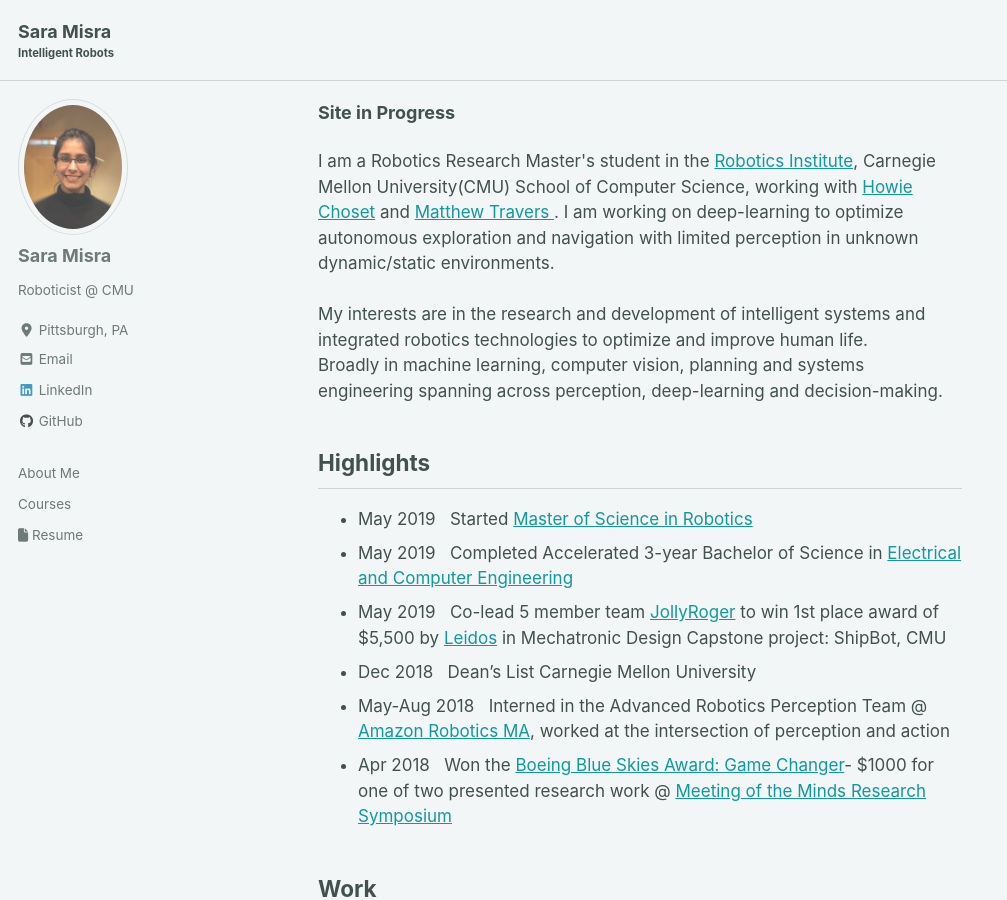
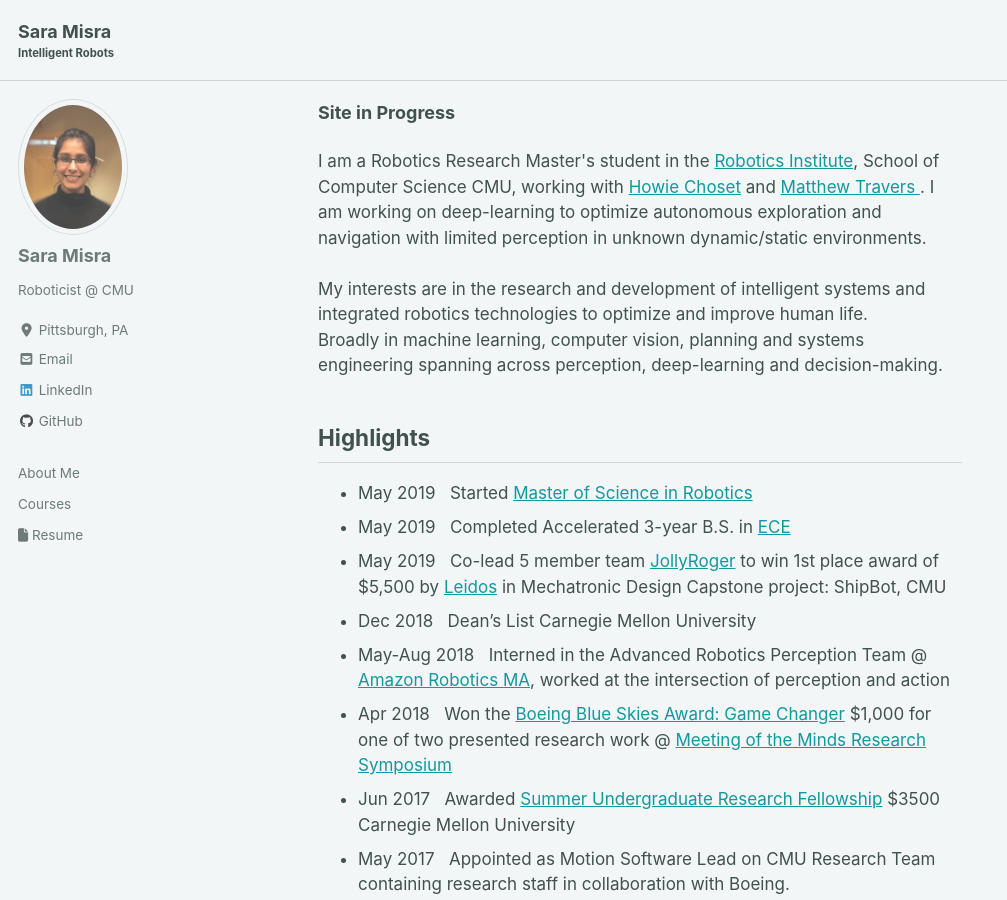
Before and after one commit to saram1sra/saram1sra.github.io, a Jekyll site: the page built from index.html, in a window 1280 px wide and 900 px high. Shown: the whole window, without its empty margins (0-1007 px from the left). Built offline with Jekyll 4.4.1, drawn with Linux system fonts in a browser that asks for light colours; cached includes are drawn as plain includes; nearby versions of some CDN libraries; the list of posts is cut into pages by our own code; some of the changed text lies outside the part shown.

Commit message:
more highlights

```diff
--- a/index.html
+++ b/index.html
@@ -18,11 +18,15 @@
 <h2> Highlights </h2>
 <ul>
     <li style="font-size:17px">May 2019 &nbsp Started <a href="https://www.ri.cmu.edu/education/academic-programs/master-of-science-robotics/">Master of Science in Robotics</a></li>
-    <li style="font-size:17px">May 2019 &nbsp Completed Accelerated 3-year Bachelor of Science in <a href="https://www.ece.cmu.edu/">Electrical and Computer Engineering</a></li>
+    <li style="font-size:17px">May 2019 &nbsp Completed Accelerated 3-year B.S. in <a href="https://www.ece.cmu.edu/">ECE</a></li>
     <li style="font-size:17px">May 2019 &nbsp Co-lead 5 member team <a href="https://sites.google.com/view/cmu-jollyroger/home">JollyRoger</a> to win 1st place award of $5,500 by <a href="https://www.leidos.com/">Leidos</a> in Mechatronic Design Capstone project: ShipBot, CMU</li>
     <li style="font-size:17px">Dec 2018 &nbsp Dean’s List Carnegie Mellon University</li>
     <li style="font-size:17px">May-Aug 2018 &nbsp Interned in the Advanced Robotics Perception Team @ <a href="https://www.amazonrobotics.com/#/">Amazon Robotics MA</a>, worked at the intersection of perception and action</li>
-    <li style="font-size:17px">Apr 2018 &nbsp Won the <a href="https://www.cmu.edu/uro/MoM/2018-award-winners.html">Boeing Blue Skies Award: Game Changer</a>- $1000 for one of two presented research work @ <a href="https://www.cmu.edu/uro/MoM/">Meeting of the Minds Research Symposium</a> </li>
+    <li style="font-size:17px">Apr 2018 &nbsp Won the <a href="https://www.cmu.edu/uro/MoM/2018-award-winners.html">Boeing Blue Skies Award: Game Changer</a> $1,000 for one of two presented research work @ <a href="https://www.cmu.edu/uro/MoM/">Meeting of the Minds Research Symposium</a> </li>
+    <li style="font-size:17px">Jun 2017 &nbsp Awarded <a href='https://www.cmu.edu/uro/summer%20research%20fellowships/SURF/'>Summer Undergraduate Research Fellowship</a> $3500 Carnegie Mellon University </li>
+    <li style="font-size:17px">May 2017 &nbsp Appointed as Motion Software Lead on CMU Research Team containing research staff in collaboration with Boeing.</li>
+    <li style="font-size:17px">Sep 2016 &nbsp Started working in the <a href="http://biorobotics.ri.cmu.edu/">BioRobotics Lab</a></li>
+    <li style="font-size:17px">Aug 2016 &nbsp Started B.S. in ECE, CMU.</li>
 </ul>
 </div>
 
```
Also changed, not shown: other parts of index.html (+1 -1 lines).
